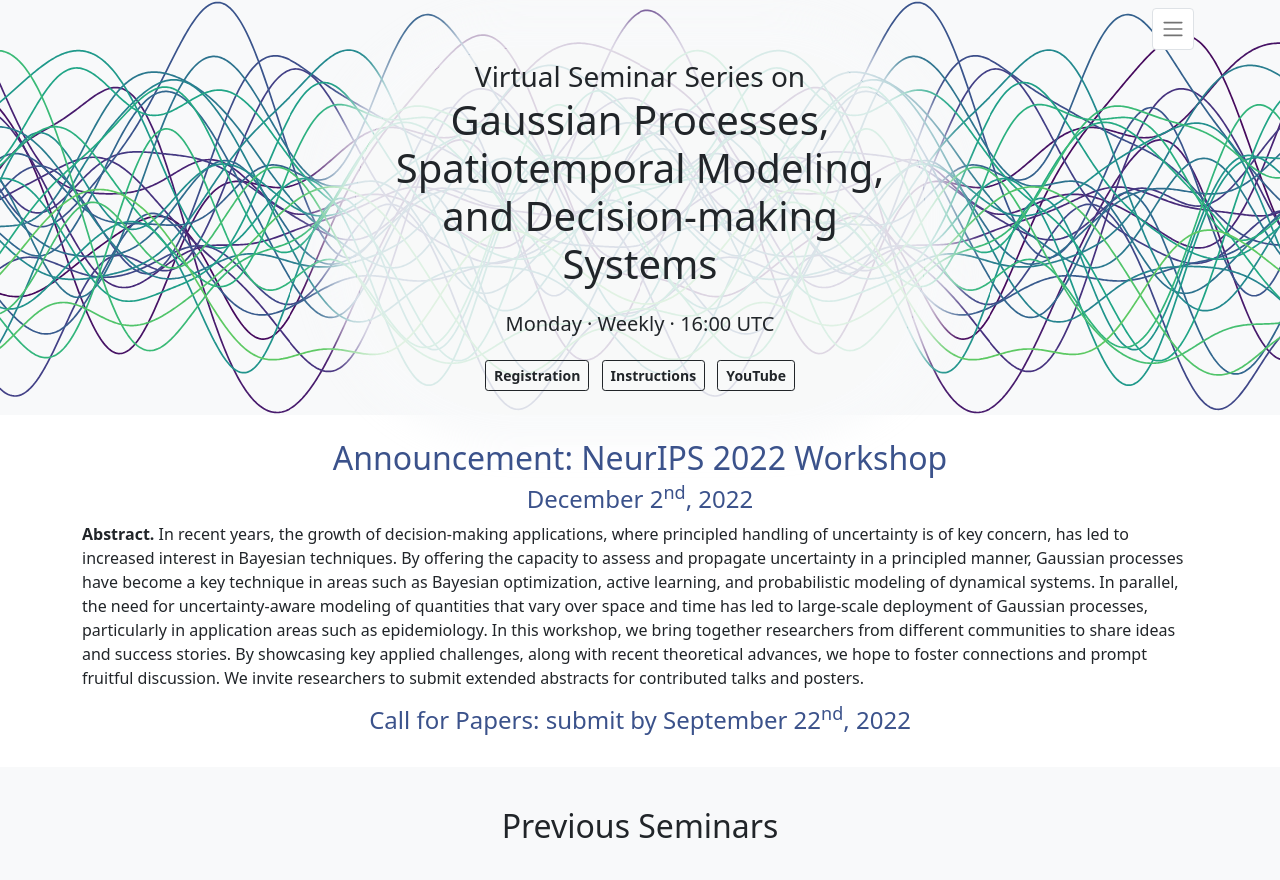
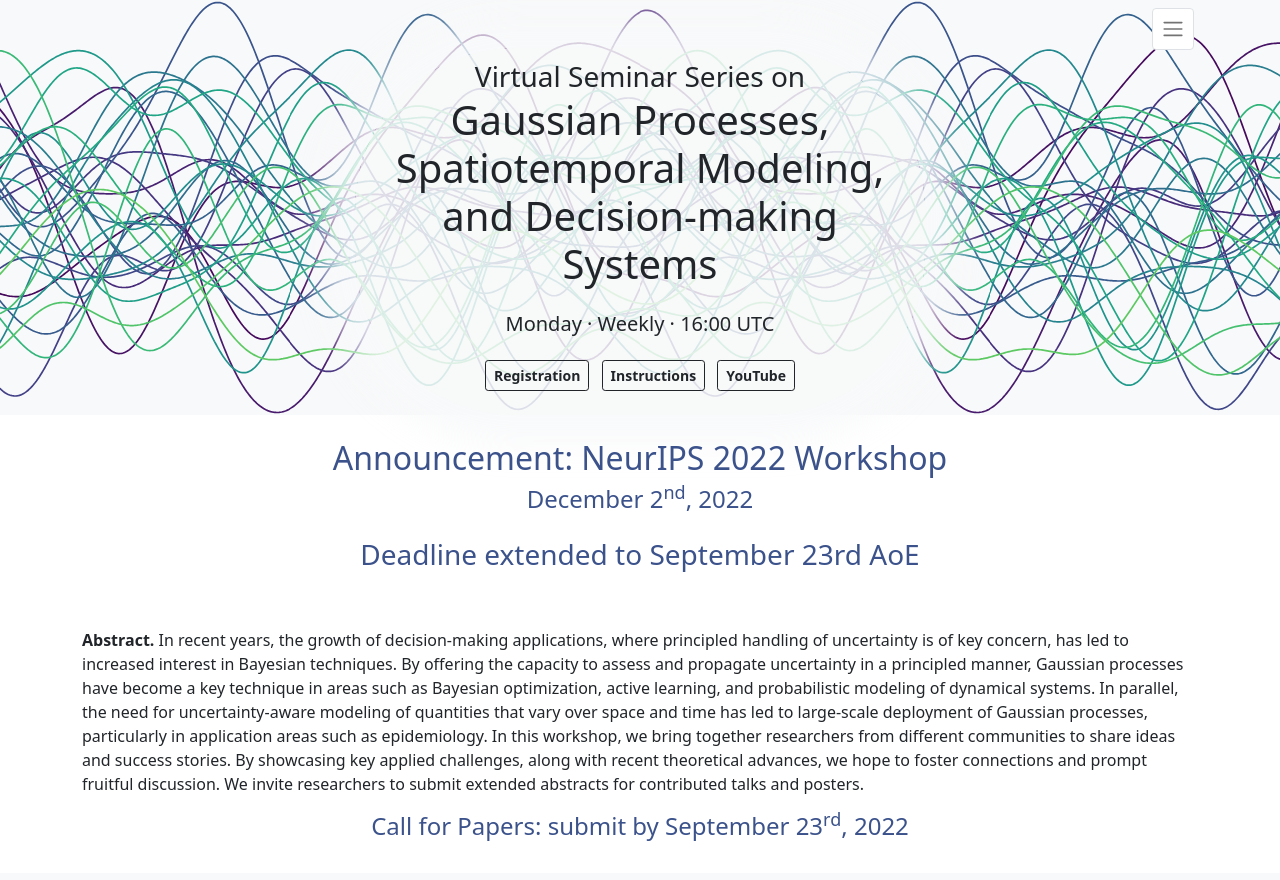
Before and after one commit to gp-seminar-series/gp-seminar-series.github.io, a Jekyll site: the page built from index.html, in a window 1280 px wide and 900 px high. Shown: the top 880 px of the window. Built offline with Jekyll 4.4.1, drawn with Linux system fonts in a browser that asks for light colours; nearby versions of some CDN libraries.

Commit message:
Add deadline announcement.

```diff
--- a/announcement.html
+++ b/announcement.html
@@ -5,6 +5,8 @@
 <h1 class="h2 text-center"><a href="/neurips-2022">Announcement: NeurIPS 2022 Workshop</a></h1>
 
 <h2 class="h4 text-center"><a href="/neurips-2022">December 2<sup>nd</sup>, 2022</a></h2>
+
+<h2 class="h3 text-center pt-3 pb-5"><a href="https://cmt3.research.microsoft.com/GPSMDMS2022/">Deadline extended to September 23rd AoE</a></h2>
 
 <p>
 <strong>Abstract.</strong> In recent years, the growth of decision-making applications, where principled handling of uncertainty is of key concern, has led to increased interest in Bayesian techniques.
@@ -15,4 +17,4 @@
 We invite researchers to submit extended abstracts for contributed talks and posters.
 </p>
 
-<h2 class="h4 text-center"><a href="/neurips-2022">Call for Papers: submit by September 22<sup>nd</sup>, 2022</a></h2>
+<h2 class="h4 text-center"><a href="/neurips-2022">Call for Papers: submit by September 23<sup>rd</sup>, 2022</a></h2>
```
